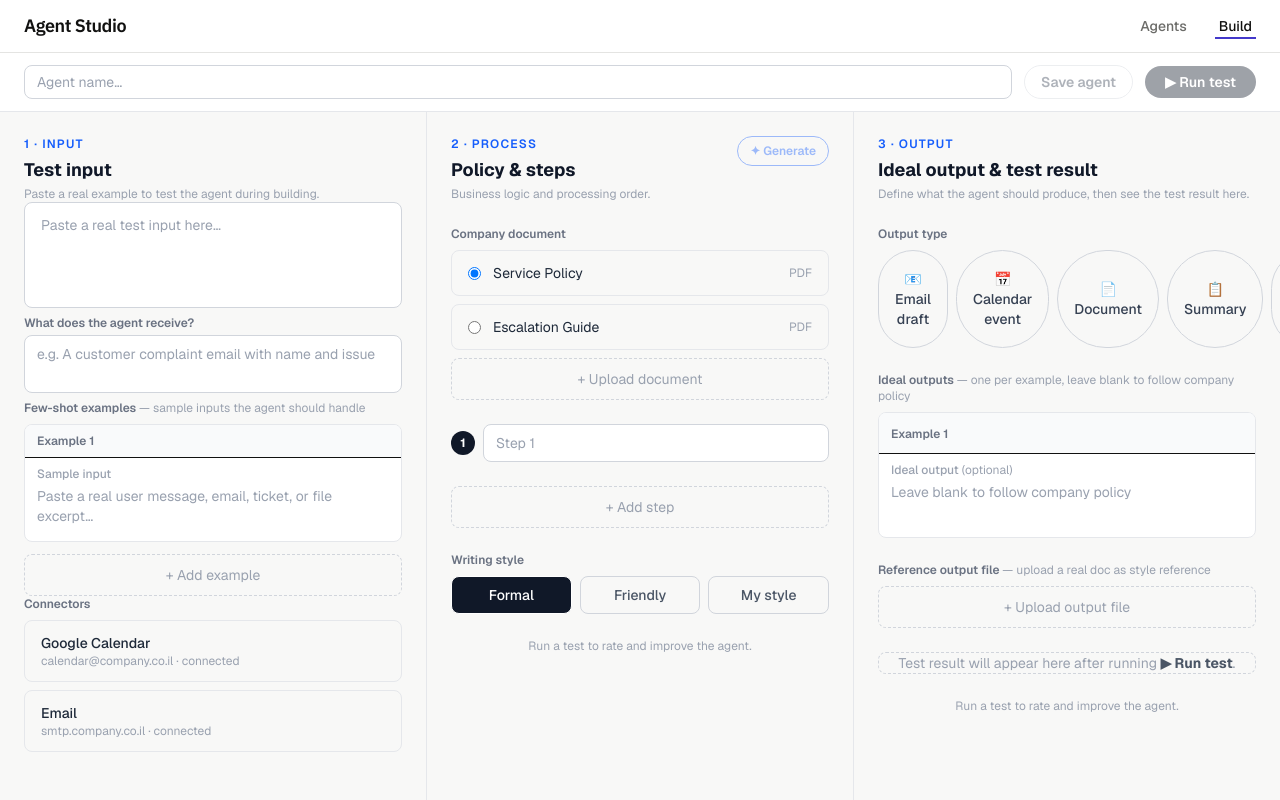
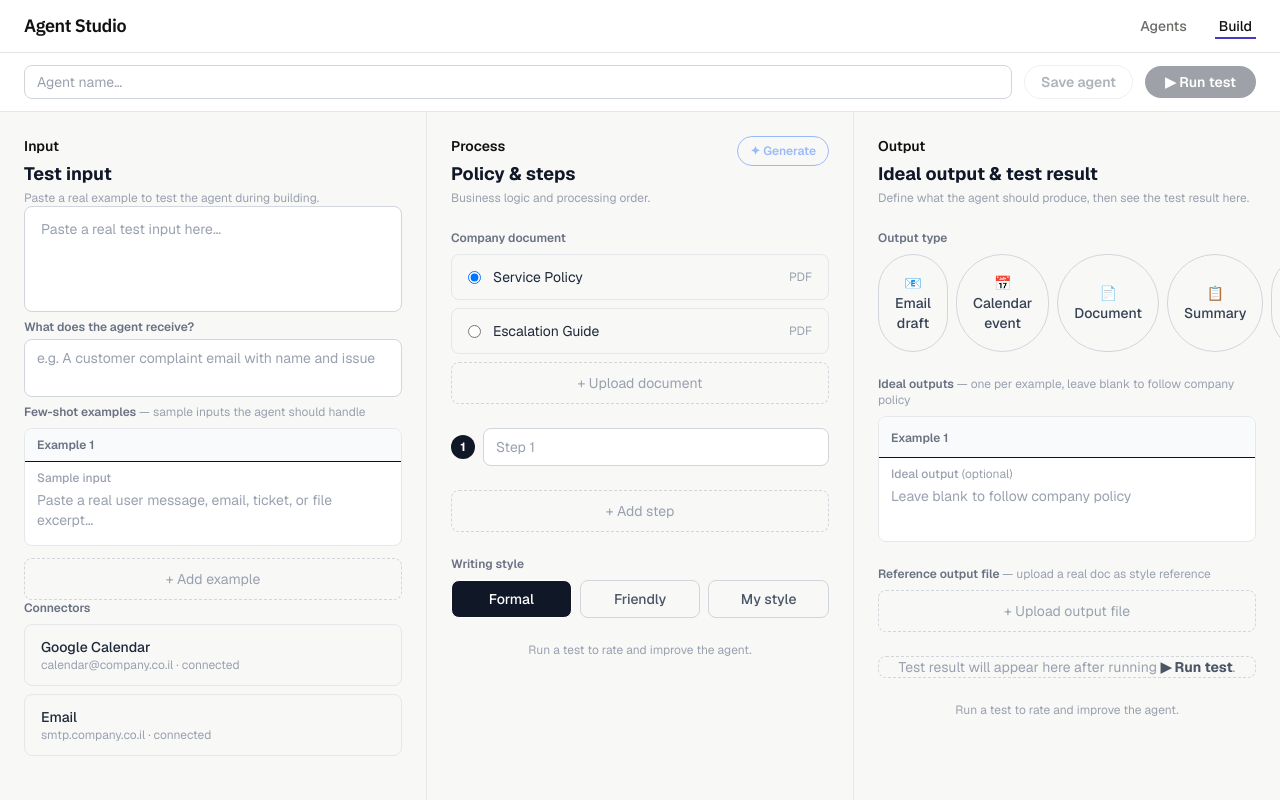
Before and after one commit to kamper83-stack/bob-agent-builder, a Next.js app in the folder app/: page /build in a window 1280 px wide. Built offline with nearby package versions, Linux system fonts and the light colour scheme.

Commit message:
feat(design): remove uppercase eyebrow pattern from all column headers

```diff
--- a/app/app/build/page.tsx
+++ b/app/app/build/page.tsx
@@ -382,7 +382,7 @@ export default function BuildPage() {
         {/* ── Column 1: Input ─────────────────────────────────────────── */}
         <div className="flex-1 min-w-0 px-6 py-6 space-y-6 overflow-y-auto">
           <div>
-            <p className="text-xs font-semibold uppercase tracking-widest text-blue-600 mb-1">1 · Input</p>
+            <p className="text-sm font-semibold text-text-primary mb-1">Input</p>
             <h2 className="text-lg font-bold text-gray-900 dark:text-gray-100">Test input</h2>
             <p className="text-xs text-gray-400 mt-0.5">
               Paste a real example to test the agent during building.
@@ -459,7 +459,7 @@ export default function BuildPage() {
         <div className="flex-1 min-w-0 px-6 py-6 flex flex-col gap-6 overflow-y-auto">
           <div className="flex items-start justify-between">
             <div>
-              <p className="text-xs font-semibold uppercase tracking-widest text-blue-600 mb-1">2 · Process</p>
+              <p className="text-sm font-semibold text-text-primary mb-1">Process</p>
               <h2 className="text-lg font-bold text-gray-900 dark:text-gray-100">Policy & steps</h2>
               <p className="text-xs text-gray-400 mt-0.5">Business logic and processing order.</p>
             </div>
@@ -546,7 +546,7 @@ export default function BuildPage() {
         {/* ── Column 3: Output ────────────────────────────────────────── */}
         <div className="flex-1 min-w-0 px-6 py-6 flex flex-col gap-6 overflow-y-auto">
           <div>
-            <p className="text-xs font-semibold uppercase tracking-widest text-blue-600 mb-1">3 · Output</p>
+            <p className="text-sm font-semibold text-text-primary mb-1">Output</p>
             <h2 className="text-lg font-bold text-gray-900 dark:text-gray-100">Ideal output & test result</h2>
             <p className="text-xs text-gray-400 mt-0.5">Define what the agent should produce, then see the test result here.</p>
           </div>
--- a/app/app/improve/page.tsx
+++ b/app/app/improve/page.tsx
@@ -92,7 +92,7 @@ export default function ImprovePage() {
       {/* Last run summary */}
       {hasRun && (
         <div className="mb-8 rounded-lg border border-gray-200 dark:border-gray-700 bg-white dark:bg-gray-800 px-4 py-4">
-          <p className="text-xs font-semibold uppercase tracking-wide text-gray-400 mb-2">
+          <p className="text-sm font-semibold text-text-secondary mb-2">
             Last run output
           </p>
           <p className="text-sm text-gray-700 dark:text-gray-200 line-clamp-3 whitespace-pre-wrap">
--- a/app/app/run/[id]/page.tsx
+++ b/app/app/run/[id]/page.tsx
@@ -129,7 +129,7 @@ function RunPageInner() {
         {/* ── Column 1: Input ─────────────────────────────────────────── */}
         <div className="flex-1 min-w-0 px-6 py-6 space-y-4 overflow-y-auto">
           <div>
-            <p className="text-xs font-semibold uppercase tracking-widest text-blue-600 mb-1">1 · Input</p>
+            <p className="text-sm font-semibold text-text-primary mb-1">Input</p>
             <h2 className="text-lg font-bold text-gray-900 dark:text-gray-100">Your input</h2>
             <p className="text-xs text-gray-400 mt-0.5">
               Type or paste the case for this run. Or upload a file.
@@ -173,7 +173,7 @@ function RunPageInner() {
         {/* ── Column 2: Process ───────────────────────────────────────── */}
         <div className="flex-1 min-w-0 px-6 py-6 space-y-4 overflow-y-auto">
           <div>
-            <p className="text-xs font-semibold uppercase tracking-widest text-blue-600 mb-1">2 · Process</p>
+            <p className="text-sm font-semibold text-text-primary mb-1">Process</p>
             <h2 className="text-lg font-bold text-gray-900 dark:text-gray-100">Workflow</h2>
             <p className="text-xs text-gray-400 mt-0.5">Policy and steps defined during build. Watch live progress.</p>
           </div>
@@ -233,7 +233,7 @@ function RunPageInner() {
         {/* ── Column 3: Output ────────────────────────────────────────── */}
         <div className="flex-1 min-w-0 px-6 py-6 space-y-4 overflow-y-auto">
           <div>
-            <p className="text-xs font-semibold uppercase tracking-widest text-blue-600 mb-1">3 · Output</p>
+            <p className="text-sm font-semibold text-text-primary mb-1">Output</p>
             <h2 className="text-lg font-bold text-gray-900 dark:text-gray-100">Agent output</h2>
             <p className="text-xs text-gray-400 mt-0.5">Generated from your input against company policy.</p>
           </div>
--- a/app/app/test/page.tsx
+++ b/app/app/test/page.tsx
@@ -117,9 +117,7 @@ export default function TestPage() {
         {/* ── Column 1: Input ─────────────────────────────────────────── */}
         <div className="flex-1 min-w-0 px-6 py-6 space-y-4">
           <div>
-            <p className="text-xs font-semibold uppercase tracking-widest text-blue-600 mb-1">
-              1 · Input
-            </p>
+            <p className="text-sm font-semibold text-text-primary mb-1">Input</p>
             <h2 className="text-lg font-bold text-gray-900 dark:text-gray-100">
               Your input for this run
             </h2>
@@ -149,9 +147,7 @@ export default function TestPage() {
         {/* ── Column 2: Processing ────────────────────────────────────── */}
         <div className="flex-1 min-w-0 px-6 py-6 space-y-4">
           <div>
-            <p className="text-xs font-semibold uppercase tracking-widest text-blue-600 mb-1">
-              2 · Processing
-            </p>
+            <p className="text-sm font-semibold text-text-primary mb-1">Processing</p>
             <h2 className="text-lg font-bold text-gray-900 dark:text-gray-100">
               What the agent is doing
             </h2>
@@ -226,9 +222,7 @@ export default function TestPage() {
         {/* ── Column 3: Output ────────────────────────────────────────── */}
         <div className="flex-1 min-w-0 px-6 py-6 space-y-4">
           <div>
-            <p className="text-xs font-semibold uppercase tracking-widest text-blue-600 mb-1">
-              3 · Output
-            </p>
+            <p className="text-sm font-semibold text-text-primary mb-1">Output</p>
             <h2 className="text-lg font-bold text-gray-900 dark:text-gray-100">
               Agent output
             </h2>
```
